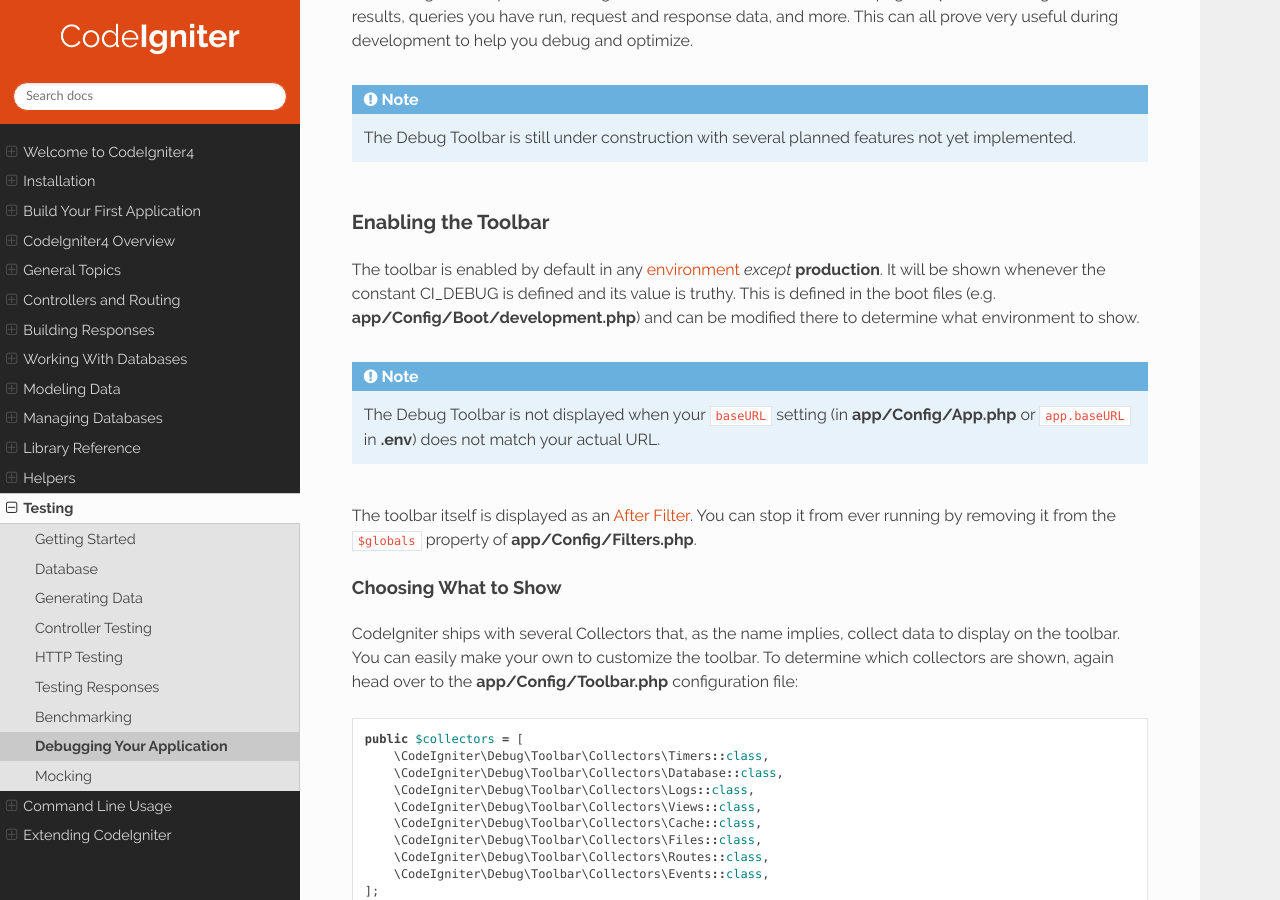
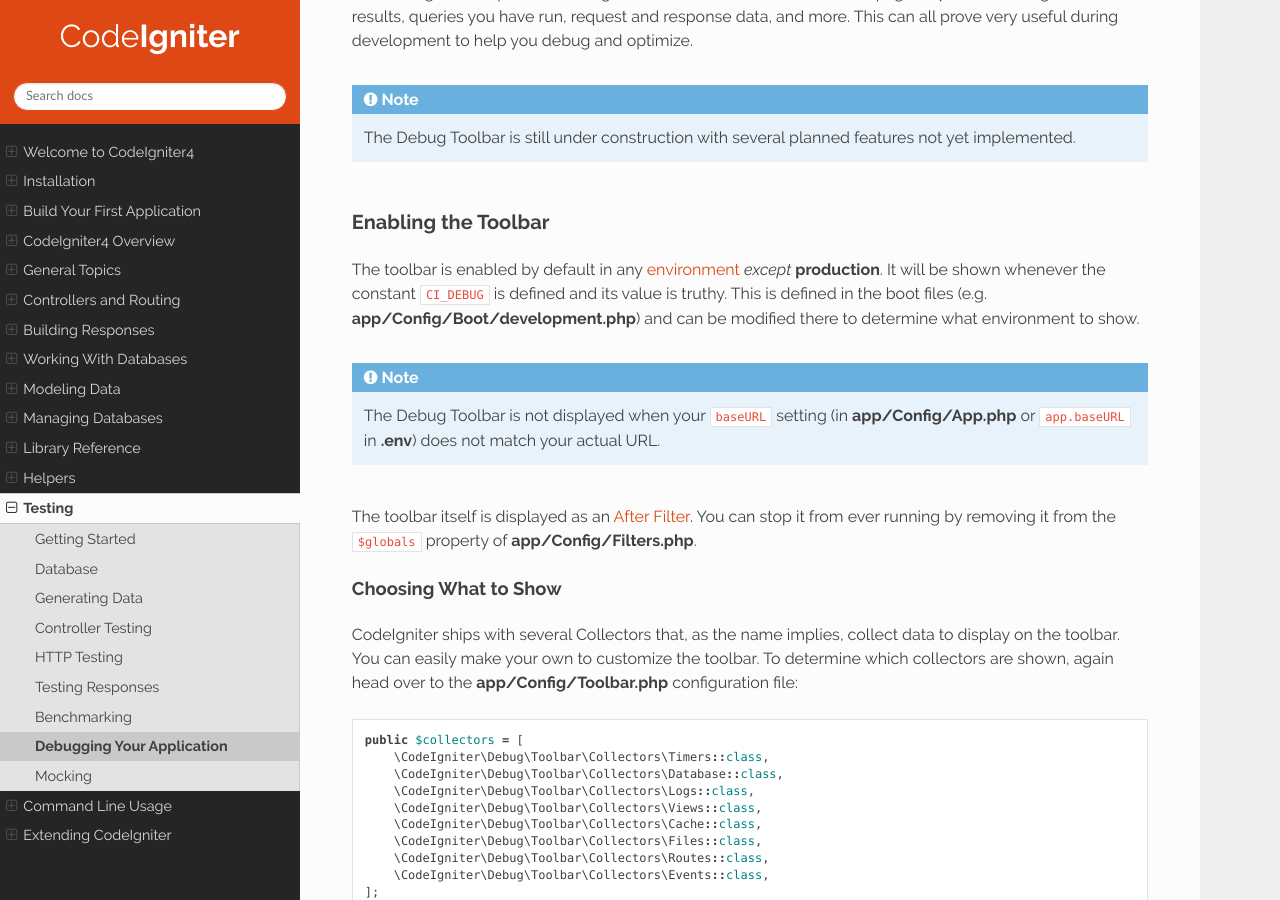
Before and after one commit to NEKOGET/ci4_user_guide_src, a Sphinx documentation site: the page built from source/testing/debugging.rst, in a window 1280 px wide and 900 px high, scrolled down 1402 px. Built offline with Sphinx 7.4.7 and the Read the Docs theme 2.0.0, drawn with Linux system fonts in a browser that asks for light colours.

```diff
--- a/source/testing/debugging.rst
+++ b/source/testing/debugging.rst
@@ -59,7 +59,7 @@ Enabling the Toolbar
 ====================
 
 The toolbar is enabled by default in any :doc:`environment </general/environments>` *except* **production**. It will be shown whenever the
-constant CI_DEBUG is defined and its value is truthy. This is defined in the boot files (e.g.
+constant ``CI_DEBUG`` is defined and its value is truthy. This is defined in the boot files (e.g.
 **app/Config/Boot/development.php**) and can be modified there to determine what environment to show.
 
 .. note:: The Debug Toolbar is not displayed when your ``baseURL`` setting (in **app/Config/App.php** or ``app.baseURL`` in **.env**) does not match your actual URL.
```
